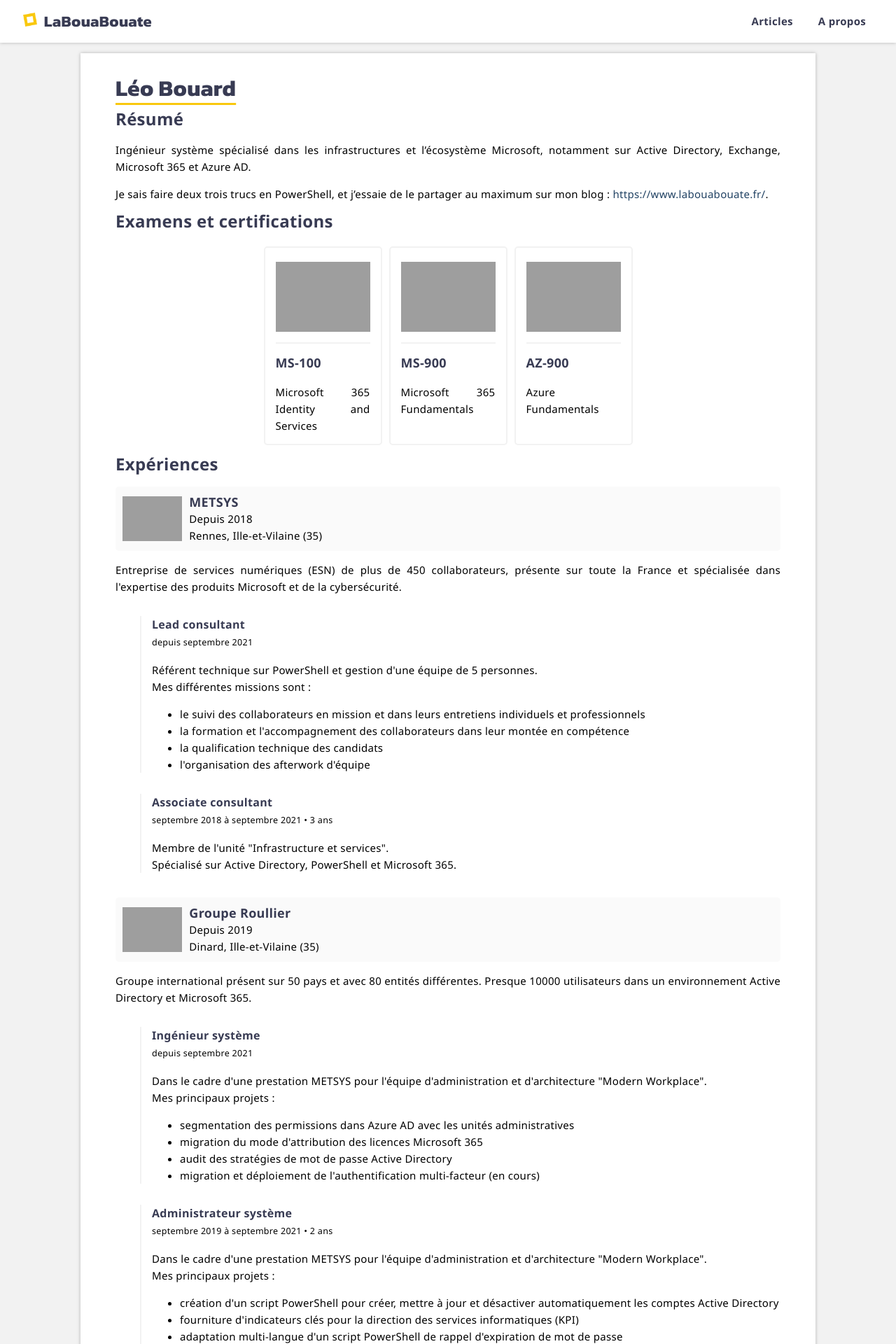
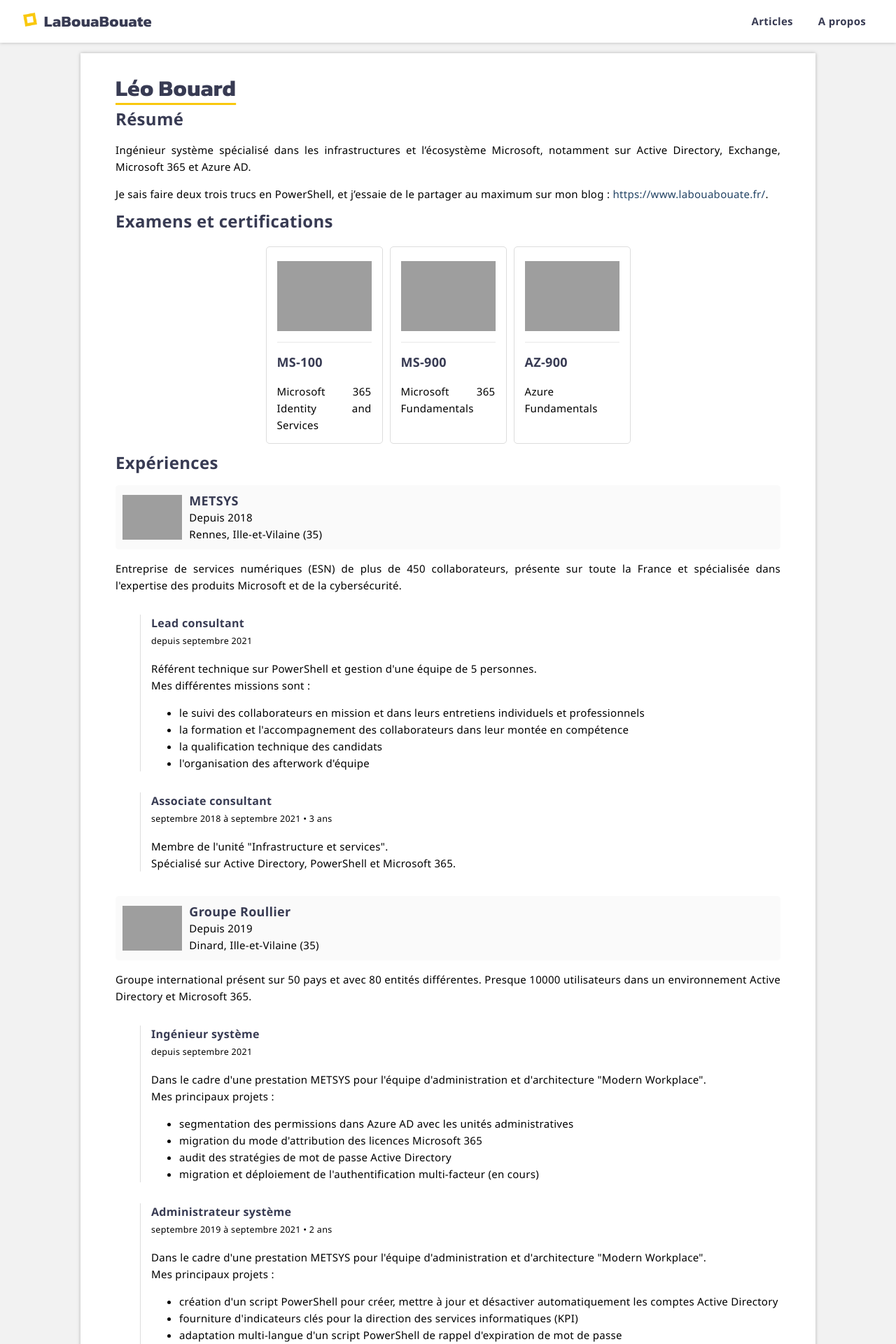
Before and after one commit to leobouard/leobouard.github.io, a Jekyll site: the page built from cv.md, in a window 1280 px wide. Shown: the top 1920 px of the page at 70% size. Built offline with Jekyll 4.4.1, drawn with Linux system fonts in a browser that asks for light colours; some web fonts are replaced; our own code applies the rules of GitHub Pages for plain Markdown files; grey boxes are pictures that could not be loaded.

Commit message:
Update cv.scss

```diff
--- a/assets/css/cv.scss
+++ b/assets/css/cv.scss
@@ -9,7 +9,7 @@
     flex-basis: 135px;
     border-radius: 5px;
     padding: 15px;
-    border: 2px solid #f2f2f2;
+    border: 1px solid #ddd;
     border-radius: 5px;
     overflow: hidden;
     position: relative;
@@ -27,7 +27,7 @@
     display: block;
     margin-left: 35px;
     padding-left: 15px;
-    border-left: 2px solid #f2f2f2;
+    border-left: 1px solid #ddd;
     margin-top: 15px;
     margin-bottom: 15px;
 }
```
